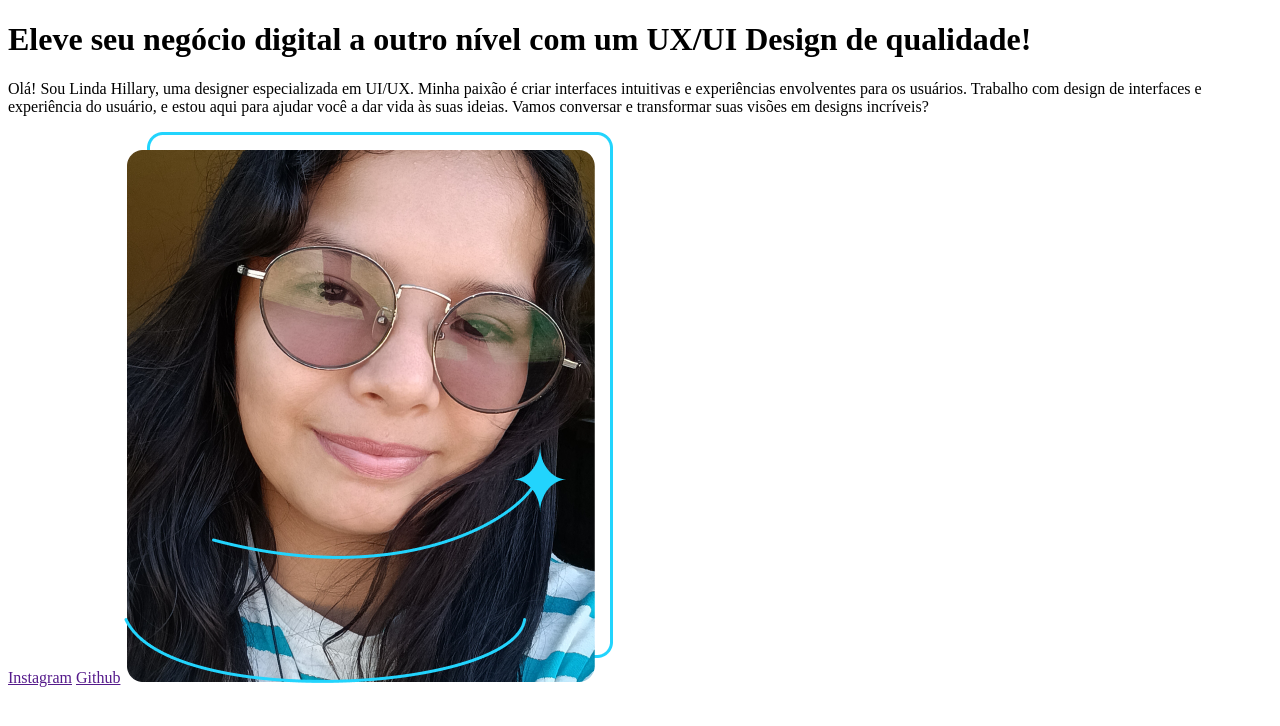
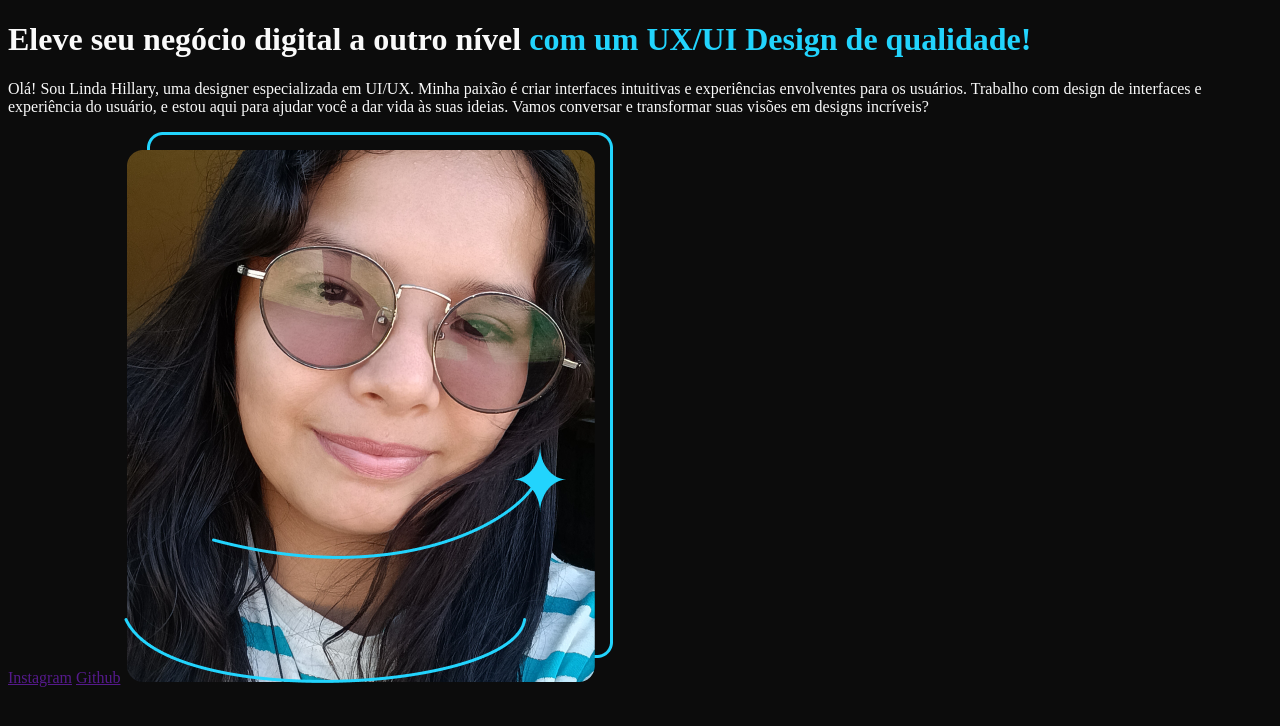
Before and after one commit to linda-brandao/meu-portfolio, a plain HTML site: page index.html in a window 1280 px wide. Drawn offline with Linux system fonts and the light colour scheme.

Commit message:
estilizando a cor dos textos da página index

```diff
--- a/index.html
+++ b/index.html
@@ -3,6 +3,7 @@
 <head>
     <meta charset="UTF-8">
     <meta name="viewport" content="width=device-width, initial-scale=1.0">
+    <link rel="stylesheet" href="./styles/style.css">
     <title>Portfólio</title>
 </head>
 <body>
--- /dev/null
+++ b/styles/style.css
@@ -0,0 +1,8 @@
+body {
+    background-color: #0C0C0C;
+    color: #FAFAFA;
+}
+
+strong {
+    color: #22D4FD;
+}
```
Also changed, not shown: imagens/imagem-perfil.png (added).
